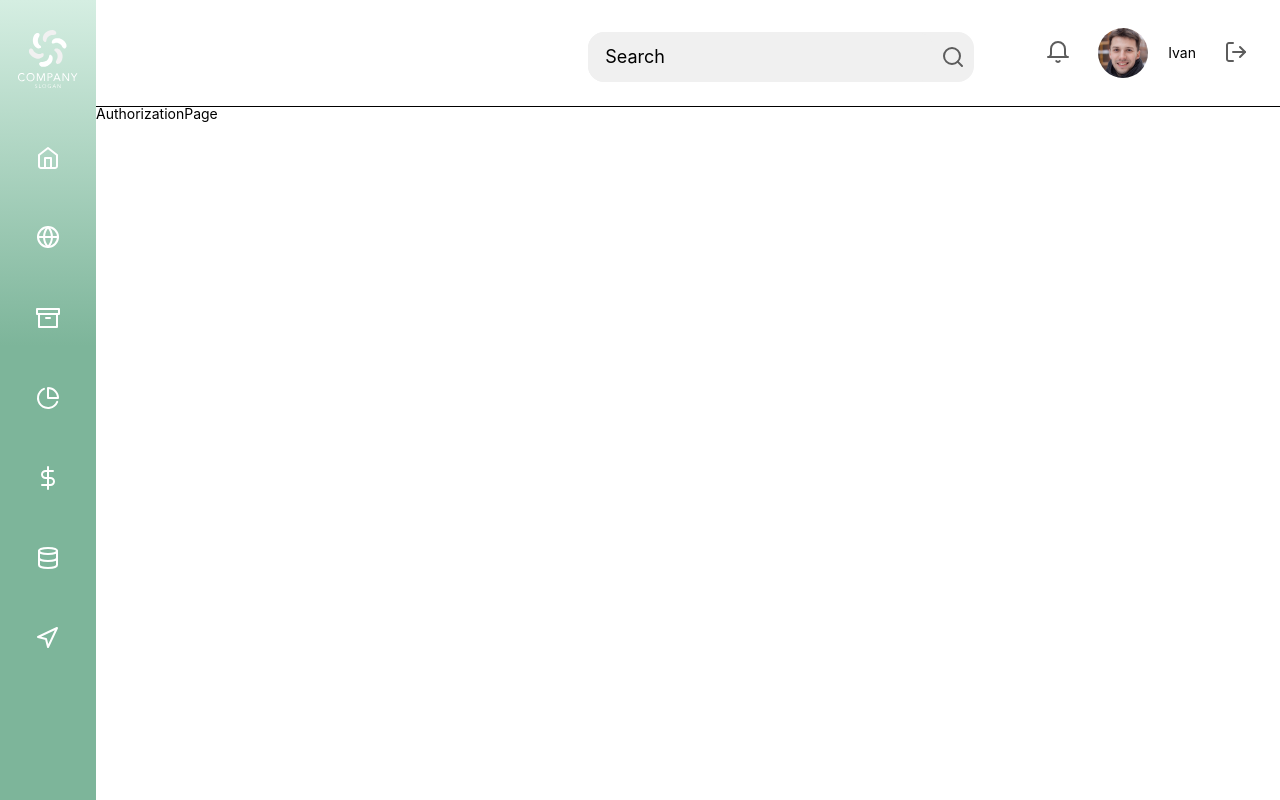
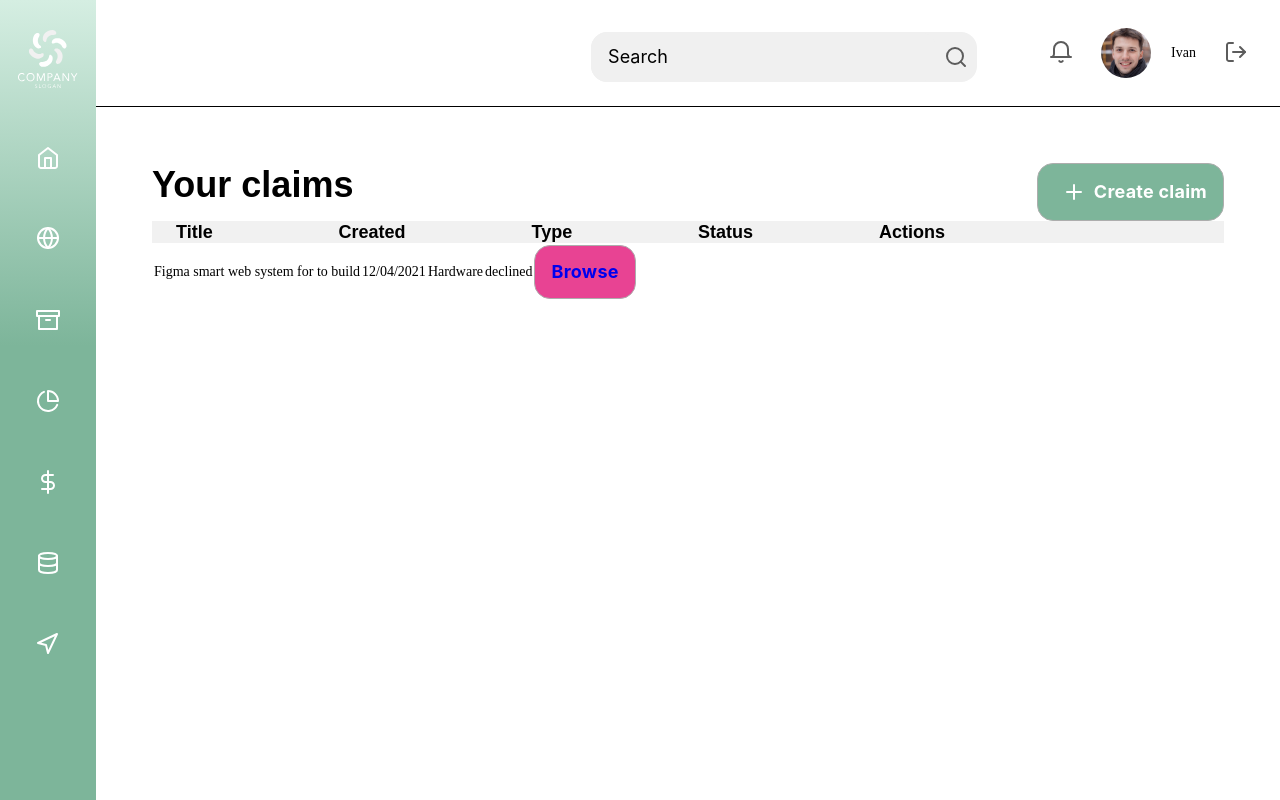
Before and after one commit to AvtsynovS/technical_support, a React (Create React App) app: page / in a window 1280 px wide. Built offline with nearby package versions, Linux system fonts and the light colour scheme.

Commit message:
start mainPage

```diff
--- a/public/index.html
+++ b/public/index.html
@@ -7,6 +7,12 @@
     <meta
       name="description"
       content="Web site created using create-react-app"
+    />
+    <link rel="preconnect" href="https://fonts.googleapis.com" />
+    <link rel="preconnect" href="https://fonts.gstatic.com" crossorigin />
+    <link
+      href="https://fonts.googleapis.com/css2?family=Montserrat&display=swap"
+      rel="stylesheet"
     />
     <title>React App</title>
   </head>
--- a/src/App.tsx
+++ b/src/App.tsx
@@ -17,11 +17,12 @@ const App: React.FC = () => {
       <div className={styles.wrapper}>
         <Header />
         <Routes>
-          <Route path='/' element={<AuthorizationPage />} />
+          {/* <Route path='/' element={<AuthorizationPage />} /> */}
           <Route path='/registration' element={<RegistrationPage />} />
           <Route path='/createclaim' element={<CreateClaimPage />} />
           <Route path='/editclaim' element={<EditClaimPage />} />
-          <Route path='/main' element={<MainPage />} />
+          {/* <Route path='/main' element={<MainPage />} /> */}
+          <Route path='/' element={<MainPage />} />
           <Route path='*' element={<NotFoundPage />} />
         </Routes>
       </div>
--- a/src/Components/SvgIcons/Icons.tsx
+++ b/src/Components/SvgIcons/Icons.tsx
@@ -411,6 +411,31 @@ export const Icon = (props: Props) => {
           />
         </svg>
       );
+    case 'icon-plus':
+      return (
+        <svg
+          width='40'
+          height='40'
+          viewBox='0 0 40 40'
+          fill='none'
+          xmlns='http://www.w3.org/2000/svg'
+        >
+          <path
+            d='M20 13V27'
+            stroke='white'
+            stroke-width='2'
+            stroke-linecap='round'
+            stroke-linejoin='round'
+          />
+          <path
+            d='M13 20H27'
+            stroke='white'
+            stroke-width='2'
+            stroke-linecap='round'
+            stroke-linejoin='round'
+          />
+        </svg>
+      );
 
     default:
       return <svg></svg>;
--- a/src/Constants/constants.scss
+++ b/src/Constants/constants.scss
@@ -1,4 +1,5 @@
 $PRIMARY_COLOR: #7db59a;
 $SECONDARY_COLOR: #c2c2c2;
 $THIRD_COLOR: #e84393;
-$FONT: 400 16px/20px inter sans-serif;
+$FONT_REGULAR: 400 16px/20px inter sans-serif;
+$FONT_TITLE: 700 36px/44px sans-serif;
--- a/src/Constants/index.tsx
+++ b/src/Constants/index.tsx
@@ -1,3 +1,3 @@
-export type color = 'prymary' | 'secondary';
+export type color = 'primary' | 'secondary';
 
 export type colorInput = 'passive' | 'focused' | 'warning';
--- a/src/Pages/MainPage/MainPage.tsx
+++ b/src/Pages/MainPage/MainPage.tsx
@@ -1,8 +1,72 @@
 import React from 'react';
-// import styles from './styles.module.scss';
+import { Link } from 'react-router-dom';
+import { Icon } from '../../Components/SvgIcons/Icons';
+import { Button } from '../../UI/Button/Button';
+import styles from './styles.module.scss';
+
+// interface Props {
+//   id: string;
+//   title: string;
+//   data(): void;
+//   type: string;
+//   status: string;
+//   action: ReactNode;
+//   children: string;
+// }
 
 const MainPage: React.FC = () => {
-  return <div>MainPage</div>;
+  //   const { id, title, data, type, status, achion, isAdmin, children } = props;
+
+  //   const claim = [
+  //     {
+  //       id: id,
+  //       title: 'Figma smart web system for to build',
+  //       date: newData(),
+  //       type: <img src={} alt='type' />,
+  //     },
+  //   ];
+
+  return (
+    <div className={styles.container}>
+      <div className={styles.wrapper}>
+        <h1 className={styles.title}>Your claims</h1>
+        <Link to='/createclaim'>
+          <Button bgColor='primary'>
+            <Icon iconName='icon-plus' />
+            Create claim
+          </Button>
+        </Link>
+      </div>
+      <table className={styles.table}>
+        <thead className={styles.table__header}>
+          <tr className={styles.table__header__th}>
+            <th>Title</th>
+            <th>Created</th>
+            <th>Type</th>
+            <th>Status</th>
+            <th>Actions</th>
+          </tr>
+        </thead>
+        <tbody>
+          <tr>
+            <td>Figma smart web system for to build</td>
+            <td>12/04/2021</td>
+            <td>Hardware</td>
+            <td>declined</td>
+            <td>
+              <Button>
+                <Link to='/editclaim'>Browse</Link>
+              </Button>
+            </td>
+          </tr>
+        </tbody>
+      </table>
+    </div>
+  );
 };
 
 export default MainPage;
+
+// function newData() {
+//   throw new Error('Function not implemented.');
+// }
--- a/src/Pages/MainPage/styles.module.scss
+++ b/src/Pages/MainPage/styles.module.scss
@@ -0,0 +1,30 @@
+@import '../../Constants//constants.scss';
+
+.container {
+  margin: 56px;
+}
+.wrapper {
+  display: flex;
+  justify-content: space-between;
+  & h1 {
+    font: $FONT_TITLE;
+  }
+}
+
+.table {
+  display: flex;
+  flex-direction: column;
+  width: 100%;
+}
+
+.table__header {
+  background: #f1f1f1;
+  border-radius: 0px;
+  font: 500 18px/22px sans-serif;
+  & tr {
+    display: flex;
+    justify-content: space-between;
+    margin-left: 24px;
+    margin-right: 279px;
+  }
+}
--- a/src/UI/Button/Button.tsx
+++ b/src/UI/Button/Button.tsx
@@ -3,12 +3,15 @@ import styled from 'styled-components';
 import { color } from '../../Constants';
 
 interface Props {
-  children: string;
+  children: React.ReactNode | string;
   bgColor?: color;
   color?: string;
 }
 
 const StyleButton = styled.button<Props>`
+  display: flex;
+  align-items: center;
+  justify-content: center;
   padding: 8px 16px;
   border-radius: 16px;
   font: 700 18px/36px 'Inter';
@@ -22,7 +25,7 @@ const StyleButton = styled.button<Props>`
     return '#fff';
   }};
   background-color: ${(props) => {
-    if (props.bgColor === 'prymary') {
+    if (props.bgColor === 'primary') {
       return '#7db59a';
     } else if (props.bgColor === 'secondary') {
       return 'transparent';
@@ -38,7 +41,7 @@ const StyleButton = styled.button<Props>`
       return '#fff';
     }};
     background-color: ${(props) => {
-      if (props.bgColor === 'prymary') {
+      if (props.bgColor === 'primary') {
         return '#5B9479';
       } else if (props.bgColor === 'secondary') {
         return 'transparent';
@@ -55,7 +58,7 @@ const StyleButton = styled.button<Props>`
       return '#fff';
     }};
     background-color: ${(props) => {
-      if (props.bgColor === 'prymary') {
+      if (props.bgColor === 'primary') {
         return '#4F896C';
       } else if (props.bgColor === 'secondary') {
         return 'transparent';
--- a/src/index.css
+++ b/src/index.scss
@@ -1,4 +1,4 @@
-body {
+/* body {
   margin: 0;
   font-family: -apple-system, BlinkMacSystemFont, 'Segoe UI', 'Roboto', 'Oxygen',
     'Ubuntu', 'Cantarell', 'Fira Sans', 'Droid Sans', 'Helvetica Neue',
@@ -10,4 +10,4 @@ body {
 code {
   font-family: source-code-pro, Menlo, Monaco, Consolas, 'Courier New',
     monospace;
-}
+} */
--- a/src/index.tsx
+++ b/src/index.tsx
@@ -1,6 +1,6 @@
 import React from 'react';
 import ReactDOM from 'react-dom/client';
-import './index.css';
+import './index.scss';
 import './zeroStyle.css';
 import App from './App';
 import reportWebVitals from './reportWebVitals';
```
Also changed, not shown: src/assets/icons/icon-plus.svg (added).
